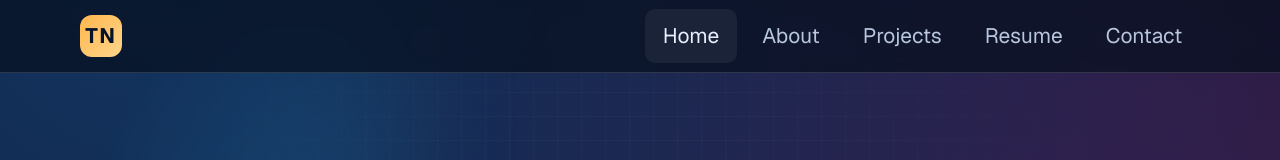
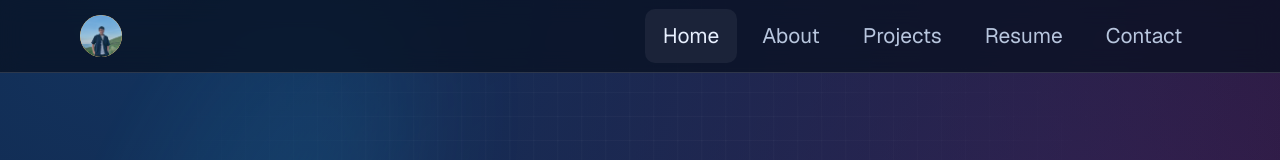
Before and after one commit to nbThien0101/NguyenBaoThien, a Next.js app: page / in a window 1280 px wide. Shown: the top 160 px of the page. Built offline with nearby package versions, Linux system fonts and the light colour scheme.

Commit message:
update logo

```diff
--- a/app/globals.css
+++ b/app/globals.css
@@ -94,13 +94,24 @@ a {
 .brand {
   width: 42px;
   height: 42px;
-  border-radius: 12px;
+  border-radius: 999px;
+  overflow: hidden;
   display: grid;
   place-items: center;
   font-weight: 700;
   letter-spacing: 0.08em;
   color: #06122a;
   background: linear-gradient(135deg, var(--accent), #ffd58b);
+}
+
+.brand img,
+.brand-avatar {
+  width: 100%;
+  height: 100%;
+  object-fit: cover;
+  display: block;
+  border-radius: 50%;
+  overflow: hidden;
 }
 
 .nav-links {
--- a/components/Navbar.jsx
+++ b/components/Navbar.jsx
@@ -2,6 +2,7 @@
 
 import Link from "next/link";
 import { usePathname } from "next/navigation";
+import Image from "next/image";
 
 const navItems = [
   { href: "/", label: "Home" },
@@ -18,7 +19,14 @@ export default function Navbar() {
     <header className="site-header">
       <div className="container nav-wrap">
         <Link href="/" className="brand">
-          TN
+          <Image
+            src="/avatar.png"
+            alt="Nguyen Bao Thien"
+            width={42}
+            height={42}
+            className="brand-avatar"
+            priority
+          />
         </Link>
         <nav className="nav-links" aria-label="Primary navigation">
           {navItems.map((item) => {
--- a/data/portfolio.js
+++ b/data/portfolio.js
@@ -44,10 +44,8 @@ export const projects = [
   {
     title: "Bill Payment System",
     summary:
-      "A full-stack bill payment system with APIs for authentication, meter reading data display, and payment processing.",
+      "Backend development for a bill payment system with APIs for authentication, meter reading data display, and payment processing.",
     stack: ["Node.js", "REST API"],
-    repo: "",
-    live: "",
   },
   {
     title: "Science Contest Showcase Website",
```
